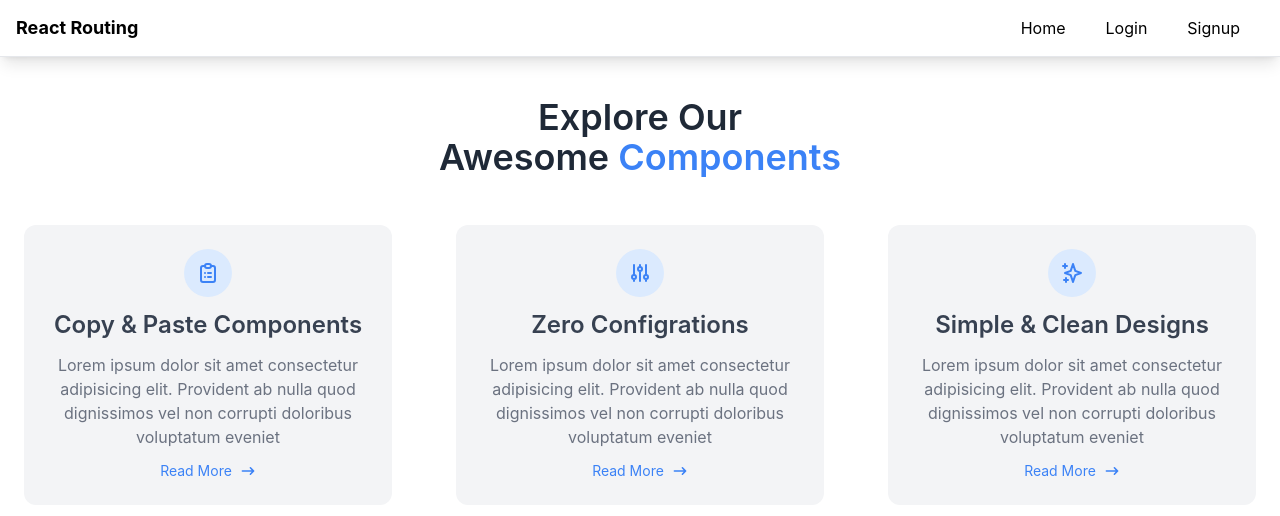
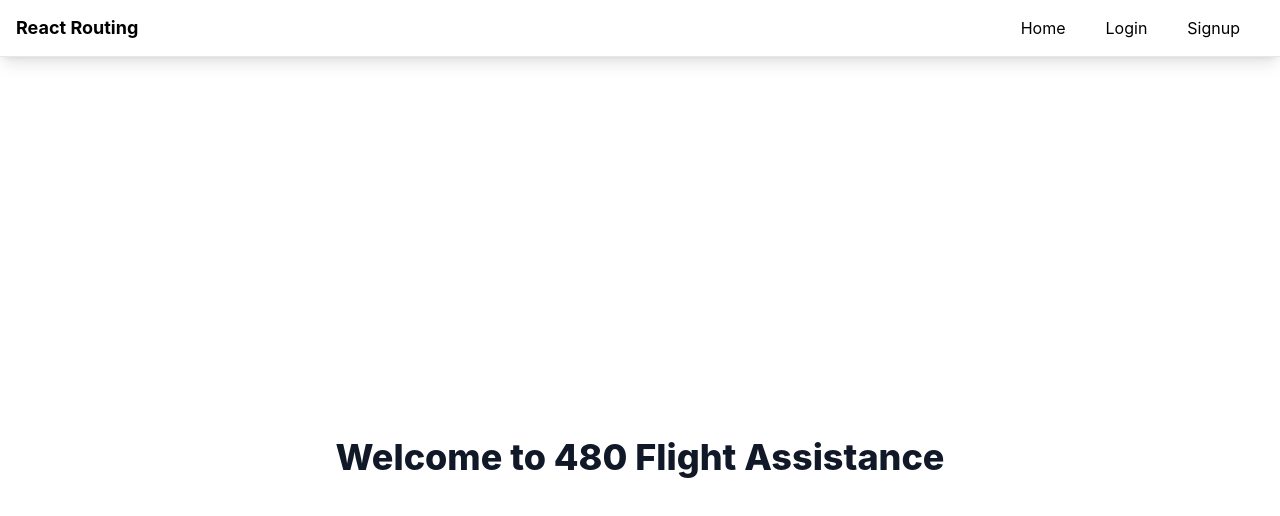
Before and after one commit to syrilj/ENSF480_FINAL_PROJECT, a React (Create React App) app in the folder flight_frontend/React-Routing/: page / in a window 1280 px wide. Shown: the top 516 px of the page. Built offline with nearby package versions, Linux system fonts and the light colour scheme.

Commit message:
update to 3 pages from home

```diff
--- a/flight_frontend/React-Routing/src/App.js
+++ b/flight_frontend/React-Routing/src/App.js
@@ -2,7 +2,7 @@ import {Routes, Route} from "react-router-dom";
 
 
 import Signup from "./component/Signup";
-
+import Home from "./component/Home";
 import Navbar from "./component/Navbar";
 import Login from "./component/Login";
 
@@ -13,12 +13,12 @@ function App() {
     <Navbar />
 
     <Routes >
+      <Route path="/" element={ <Home /> } />
 
 
 
-
-      <Route path="/" element={ <Login /> } />
-      <Route path="/Signup" element={ <Signup /> } />
+      <Route path="/Login" element={ <Login /> } />
+      <Route path="/Signupt" element={ <Signup /> } />
     </Routes>
     </>
   );
--- a/flight_frontend/React-Routing/src/component/Home.js
+++ b/flight_frontend/React-Routing/src/component/Home.js
@@ -1,44 +1,15 @@
-import React from 'react'
+import React from 'react';
 
 function Home() {
   return (
-<section class="pt-24 bg-white">
-    <div class="px-12 mx-auto max-w-7xl">
-        <div class="w-full mx-auto text-left md:w-11/12 xl:w-9/12 md:text-center">
-            <h1 class="mb-8 text-4xl font-extrabold leading-none tracking-normal text-gray-900 md:text-6xl md:tracking-tight">
-                <span>Start</span> <span class="block w-full py-2 text-transparent bg-clip-text leading-12 bg-gradient-to-r from-green-400 to-purple-500 lg:inline">React Routing</span> <span>for your project</span>
-            </h1>
-            <p class="px-0 mb-8 text-lg text-gray-600 md:text-xl lg:px-24">
-                Start gaining the traction you've always wanted with our next-level templates and designs. Crafted to help you tell your story.
-            </p>
-            <div class="mb-4 space-x-0 md:space-x-2 md:mb-8">
-                <a href="#_" class="inline-flex items-center justify-center w-full px-6 py-3 mb-2 text-lg text-white bg-green-400 rounded-2xl sm:w-auto sm:mb-0">
-                    Get Started
-                    <svg class="w-4 h-4 ml-1" xmlns="http://www.w3.org/2000/svg" viewBox="0 0 20 20" fill="currentColor"><path fill-rule="evenodd" d="M10.293 3.293a1 1 0 011.414 0l6 6a1 1 0 010 1.414l-6 6a1 1 0 01-1.414-1.414L14.586 11H3a1 1 0 110-2h11.586l-4.293-4.293a1 1 0 010-1.414z" clip-rule="evenodd"></path></svg>
-                </a>
-                <a href="#_" class="inline-flex items-center justify-center w-full px-6 py-3 mb-2 text-lg bg-gray-100 rounded-2xl sm:w-auto sm:mb-0">
-                    Learn More
-                    <svg class="w-4 h-4 ml-1" fill="none" stroke="currentColor" viewBox="0 0 24 24" xmlns="http://www.w3.org/2000/svg"><path stroke-linecap="round" stroke-linejoin="round" stroke-width="2" d="M9.663 17h4.673M12 3v1m6.364 1.636l-.707.707M21 12h-1M4 12H3m3.343-5.657l-.707-.707m2.828 9.9a5 5 0 117.072 0l-.548.547A3.374 3.374 0 0014 18.469V19a2 2 0 11-4 0v-.531c0-.895-.356-1.754-.988-2.386l-.548-.547z"></path></svg>
-                </a>
-            </div>
-        </div>
-        <div class="w-full mx-auto mt-20 text-center md:w-10/12">
-            <div class="relative z-0 w-full mt-8">
-                <div class="relative overflow-hidden shadow-2xl">
-                    <div class="flex items-center flex-none px-4 bg-green-400 rounded-b-none h-11 rounded-xl">
-                        <div class="flex space-x-1.5">
-                            <div class="w-3 h-3 border-2 border-white rounded-full"></div>
-                            <div class="w-3 h-3 border-2 border-white rounded-full"></div>
-                            <div class="w-3 h-3 border-2 border-white rounded-full"></div>
-                        </div>
-                    </div>
-                    <img src="https://cdn.devdojo.com/images/march2021/green-dashboard.jpg" />
-                </div>
-            </div>
-        </div>
-    </div>
-</section>
-  )
+    <section className="flex items-center justify-center h-screen">
+      <div className="text-center">
+        <h1 className="text-4xl font-extrabold leading-none tracking-normal text-gray-900">
+          Welcome to 480 Flight Assistance
+        </h1>
+      </div>
+    </section>
+  );
 }
 
-export default Home
+export default Home;
```
